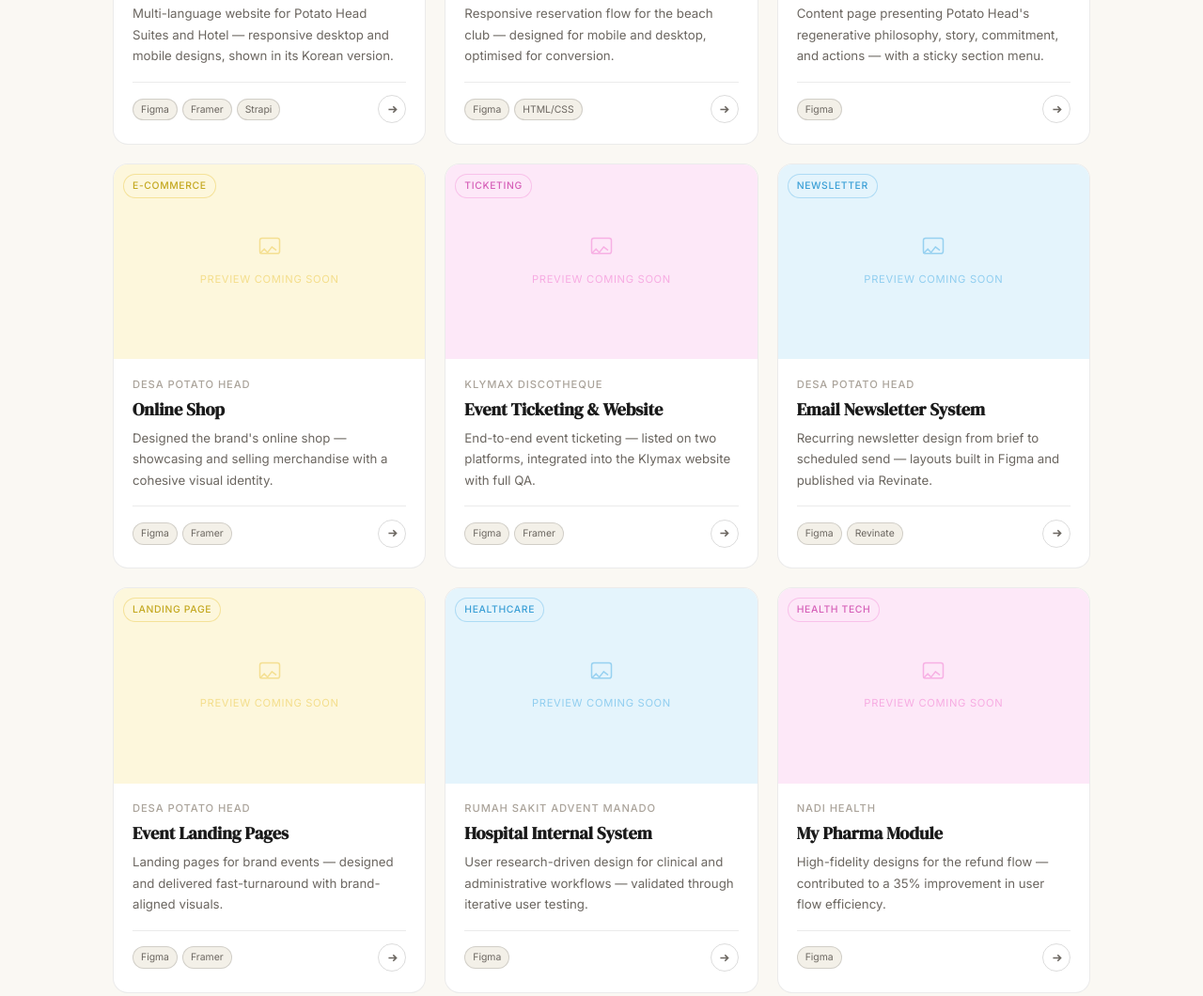
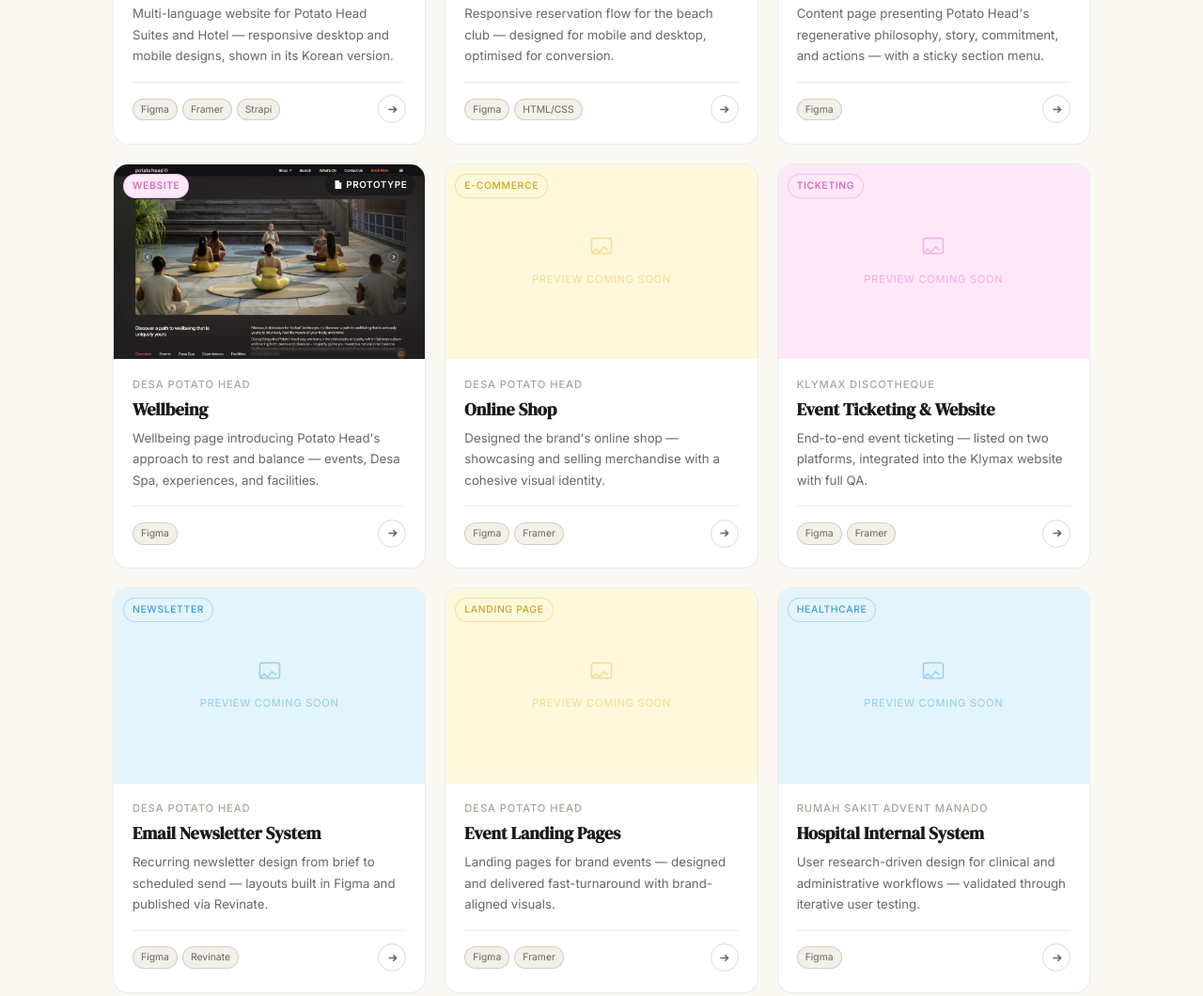
Before and after one commit to danica03/portfoliodanica, a plain HTML site: page index.html in a window 1280 px wide. Shown: the part 2885-3945 px from the top of the page at 94% size. Drawn offline with Linux system fonts and the light colour scheme.

Commit message:
Add Wellbeing card with Figma prototypes and thumbnail
Co-Authored-By: Claude Sonnet 5.5 <noreply@anthropic.com>
Claude-Session: https://claude.ai/code/session_01L6jddHEZiMt34huMNJU8A3

```diff
--- a/index.html
+++ b/index.html
@@ -599,6 +599,19 @@ const projects = [
   },
   {
     company: "Desa Potato Head",
+    title: "Wellbeing",
+    desc: "Wellbeing page introducing Potato Head's approach to rest and balance — events, Desa Spa, experiences, and facilities.",
+    tag: "Website", color: "pink",
+    tools: ["Figma"],
+    image: "images/wellbeing-cover.jpg",
+    prototypes: {
+      desktop: "https://www.figma.com/proto/FvihRcaG5dsLWXbgNR5Gem/Portfolio?node-id=13-18307&viewport=-1579%2C5848%2C0.3&t=uRDPbnVWJHUsPWqG-1&scaling=contain&content-scaling=fixed&starting-point-node-id=13%3A18307&page-id=13%3A7718&show-proto-sidebar=1",
+      mobile:  "https://www.figma.com/proto/FvihRcaG5dsLWXbgNR5Gem/Portfolio?node-id=13-18436&viewport=-1579%2C5848%2C0.3&t=uRDPbnVWJHUsPWqG-1&scaling=contain&content-scaling=fixed&starting-point-node-id=13%3A18436&page-id=13%3A7718&show-proto-sidebar=1"
+    },
+    pdfUrl: ""
+  },
+  {
+    company: "Desa Potato Head",
     title: "Online Shop",
     desc: "Designed the brand's online shop — showcasing and selling merchandise with a cohesive visual identity.",
     tag: "E-commerce", color: "yellow",
@@ -690,14 +703,6 @@ const projects = [
     title: "Coming Soon",
     desc: "Placeholder — edit the projects array in the HTML file to add your real project details here.",
     tag: "Website", color: "blue",
-    tools: ["Figma"],
-    image: "", pdfUrl: ""
-  },
-  {
-    company: "Project 15",
-    title: "Coming Soon",
-    desc: "Placeholder — edit the projects array in the HTML file to add your real project details here.",
-    tag: "Mobile", color: "yellow",
     tools: ["Figma"],
     image: "", pdfUrl: ""
   },
```
Also changed, not shown: images/wellbeing-cover.jpg (added).
